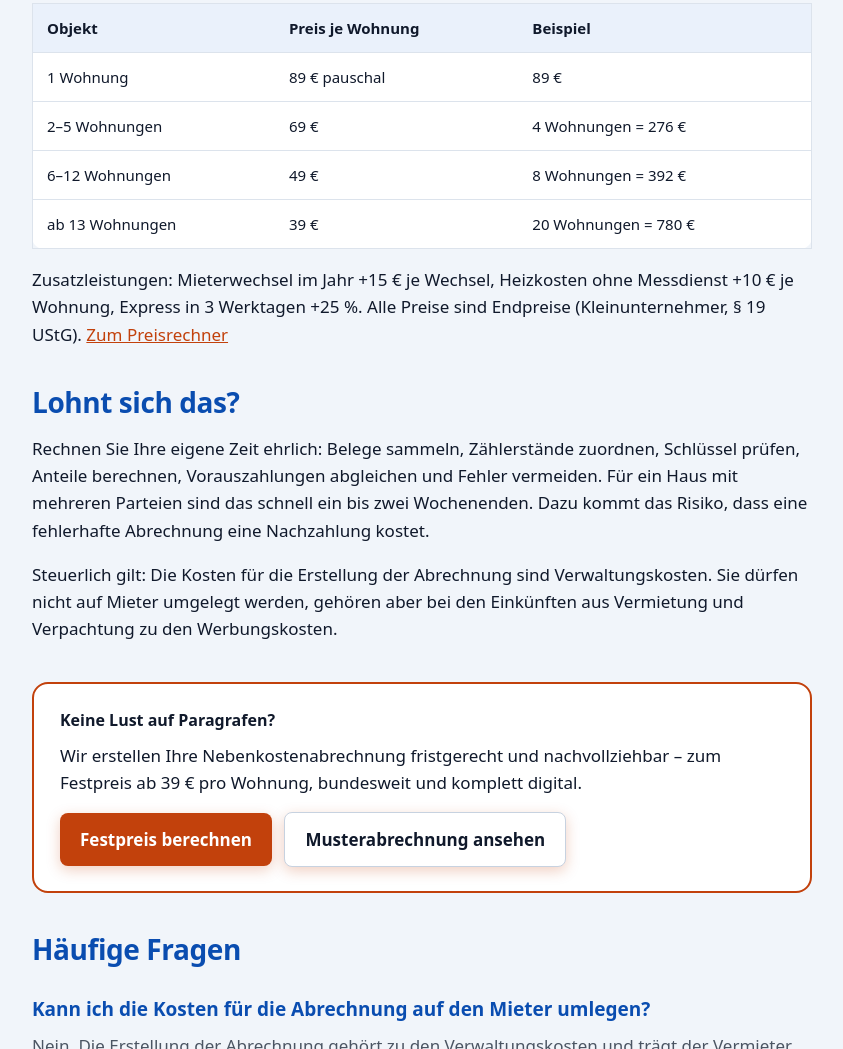
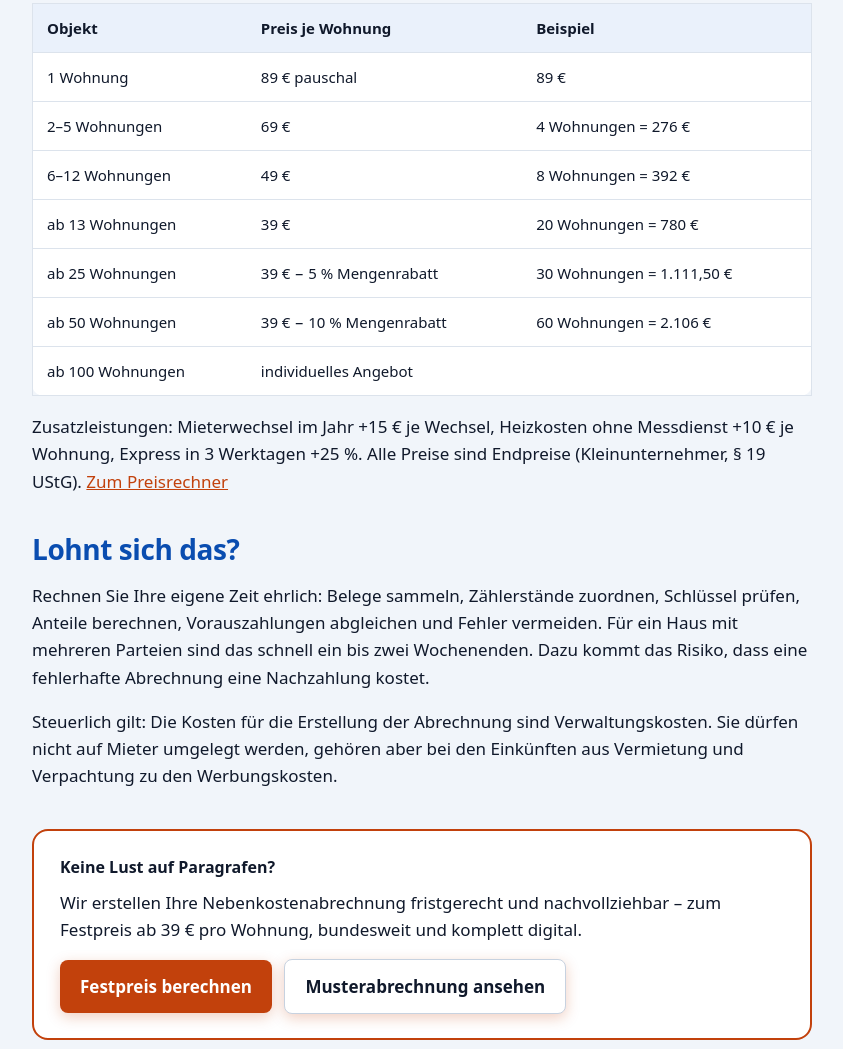
Before and after one commit to PeterLuft1995/vermieterentlastung-website, a plain HTML site: page ratgeber/kosten-abrechnung-erstellen-lassen.html in a window 1280 px wide. Shown: the part 1385-2434 px from the top of the page, without its empty margins (72-915 px from the left). Drawn offline with Linux system fonts and the light colour scheme.

Commit message:
v14: Ratgeber Kosten mit Mengenrabatt

```diff
--- a/ratgeber/kosten-abrechnung-erstellen-lassen.html
+++ b/ratgeber/kosten-abrechnung-erstellen-lassen.html
@@ -280,6 +280,9 @@ footer{background:var(--blue-dark)!important}
 <tr><td>2–5 Wohnungen</td><td>69 €</td><td>4 Wohnungen = 276 €</td></tr>
 <tr><td>6–12 Wohnungen</td><td>49 €</td><td>8 Wohnungen = 392 €</td></tr>
 <tr><td>ab 13 Wohnungen</td><td>39 €</td><td>20 Wohnungen = 780 €</td></tr>
+<tr><td>ab 25 Wohnungen</td><td>39 € − 5 % Mengenrabatt</td><td>30 Wohnungen = 1.111,50 €</td></tr>
+<tr><td>ab 50 Wohnungen</td><td>39 € − 10 % Mengenrabatt</td><td>60 Wohnungen = 2.106 €</td></tr>
+<tr><td>ab 100 Wohnungen</td><td colspan="2">individuelles Angebot</td></tr>
 </tbody></table>
 <p>Zusatzleistungen: Mieterwechsel im Jahr +15 € je Wechsel, Heizkosten ohne Messdienst +10 € je Wohnung, Express in 3 Werktagen +25 %. Alle Preise sind Endpreise (Kleinunternehmer, § 19 UStG). <a href="/#rechner">Zum Preisrechner</a></p>
 
```
